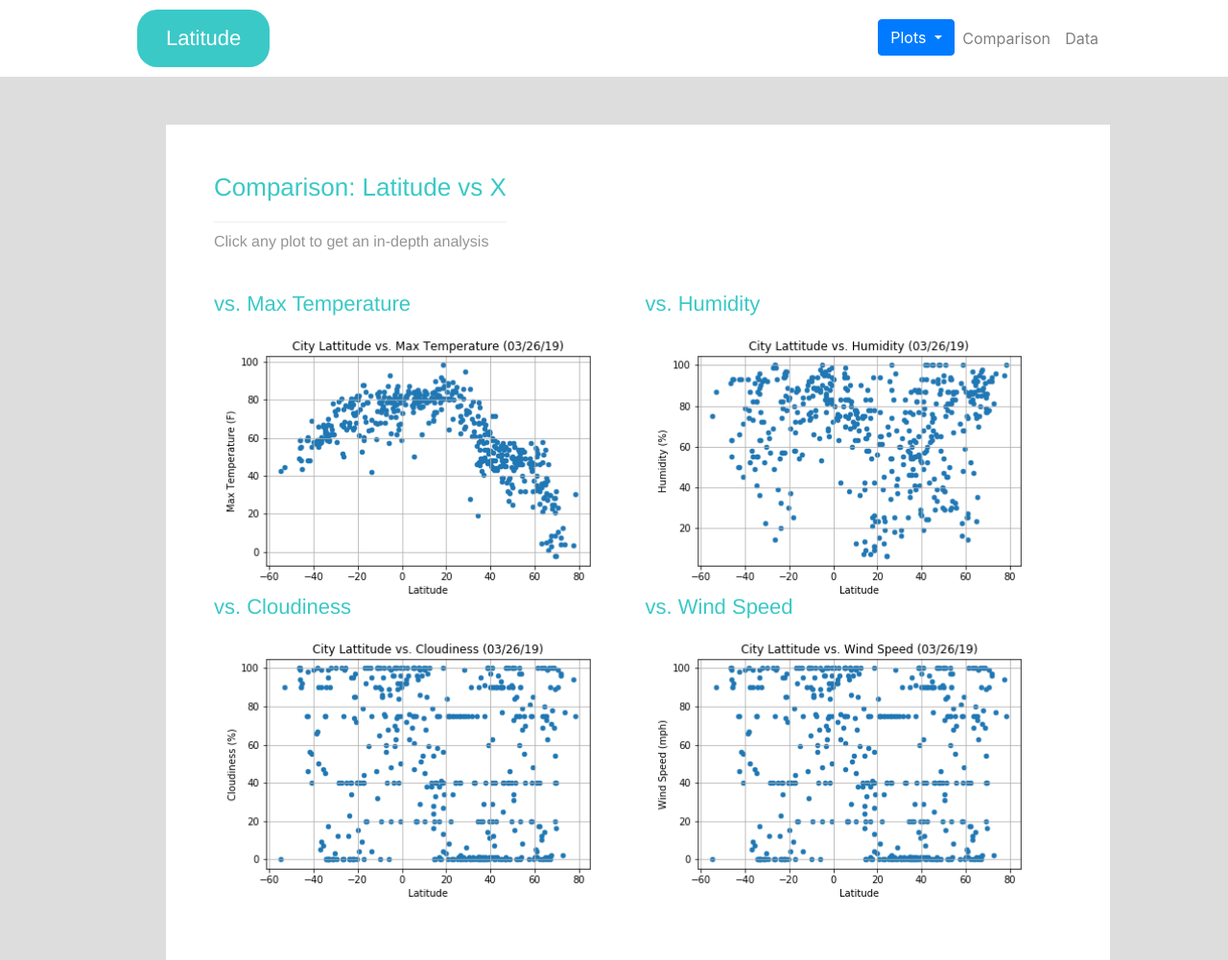
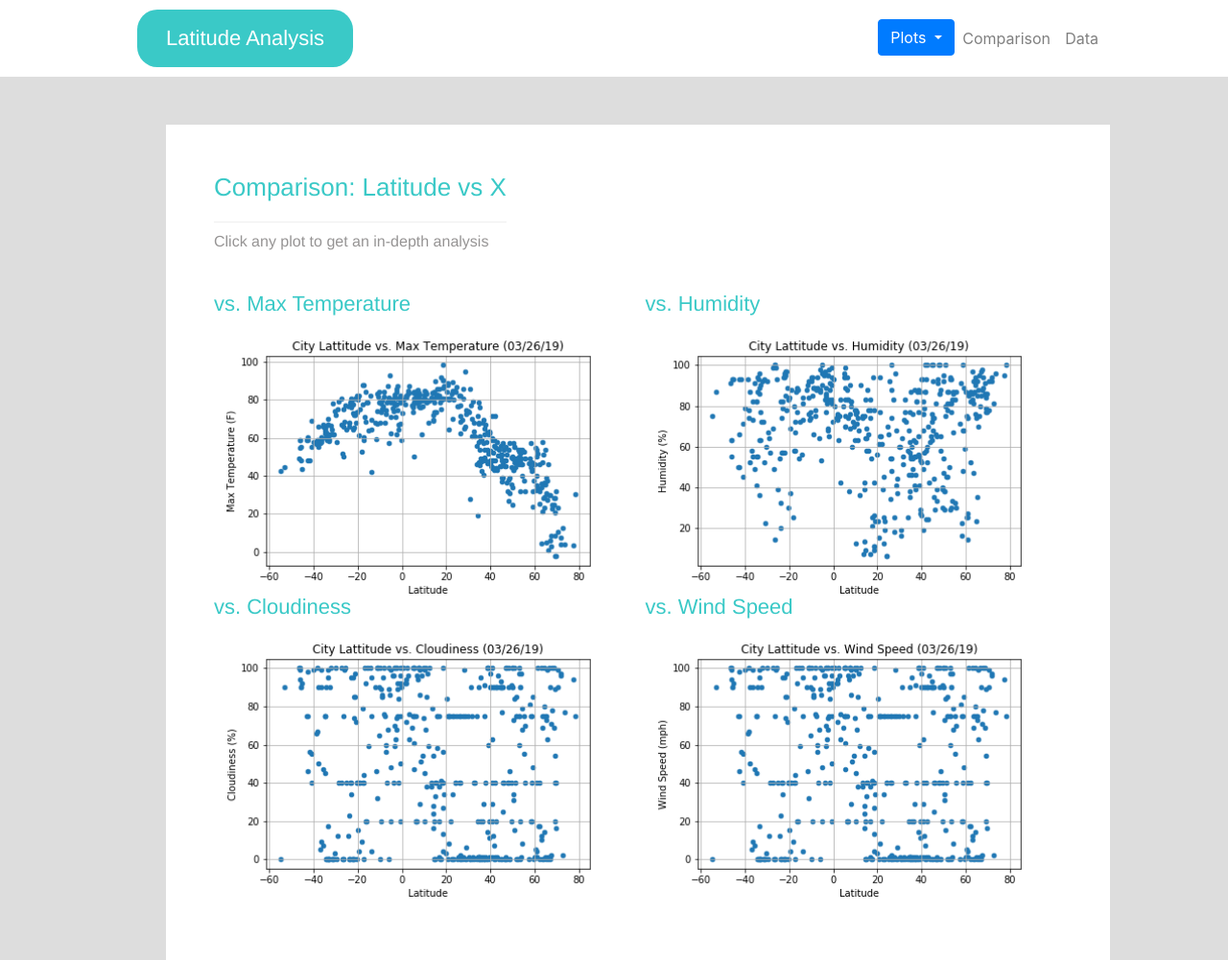
Before and after one commit to sandraortellado/sandraortellado.github.io, a plain HTML site: page comparison.html in a window 1280 px wide. Shown: the top 1001 px of the page at 96% size. Drawn offline with nearby package versions, Linux system fonts and the light colour scheme.

Commit message:
Update comparison.html

```diff
--- a/comparison.html
+++ b/comparison.html
@@ -14,7 +14,7 @@
     <nav class="navbar navbar-expand-sm navbar-light">
       <ul class="nav navbar-nav">
         <a class="nav-link" href="index.html"><li id='header'>
-            Latitude
+            Latitude Analysis
             </li></a>
 <div class="dropdown" aria-labelledby="dropdownMenu">
   <button class="btn btn-primary dropdown-toggle" type="button" id="menu1" data-toggle="dropdown" aria-haspopup="true" aria-expanded="false">Plots
```
